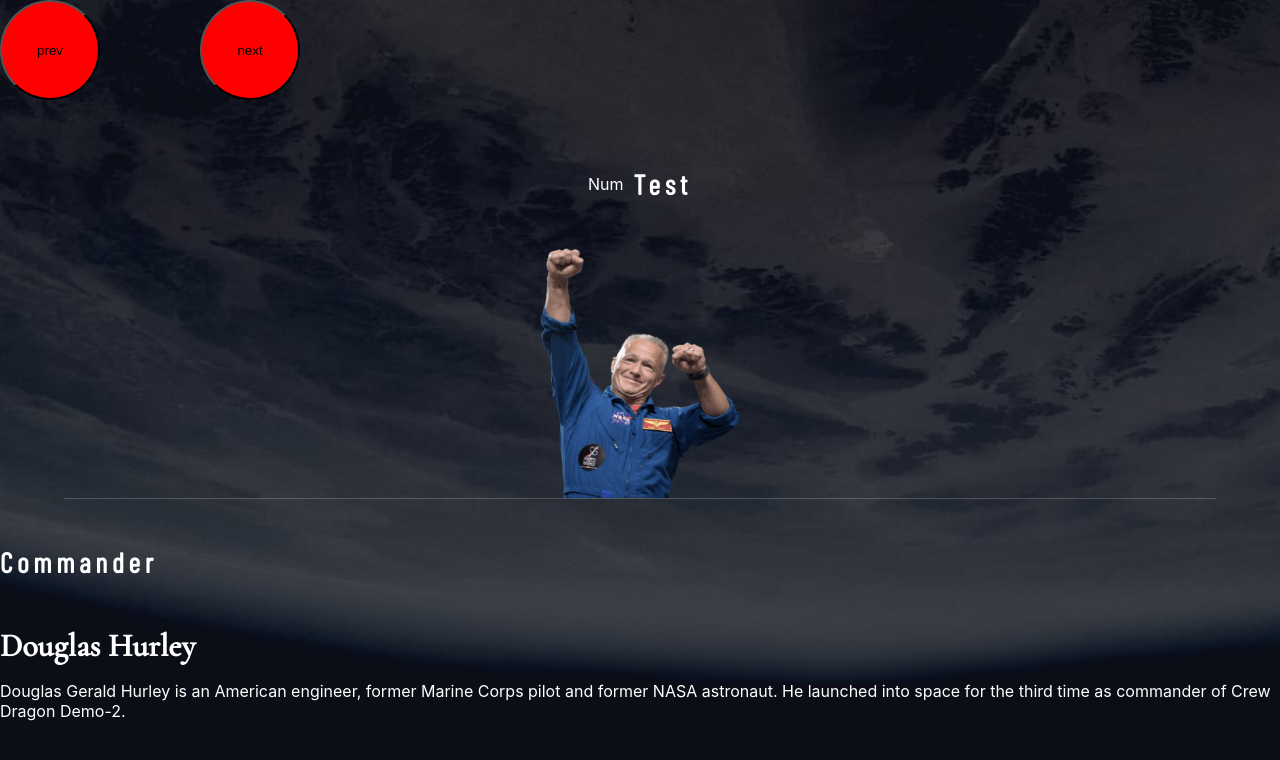
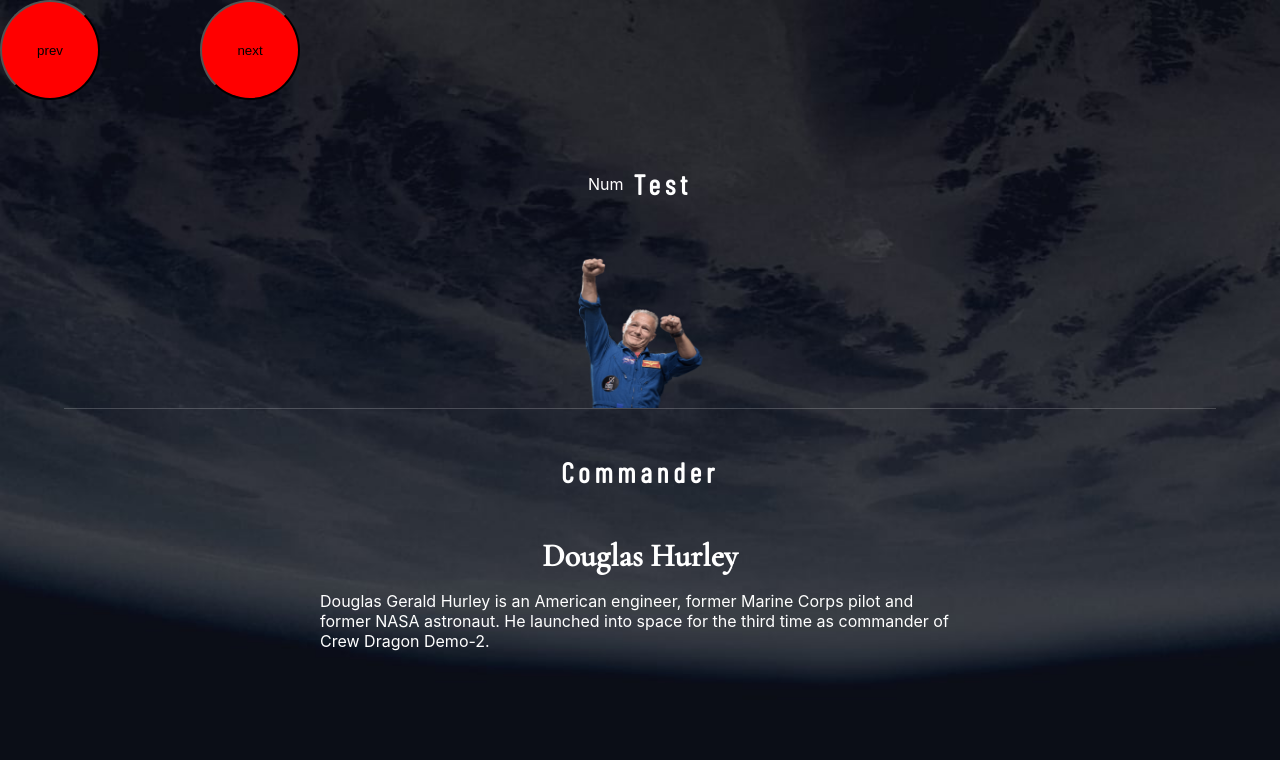
Before and after one commit to Stamwill/space-tourism, a Next.js app: page /crew in a window 1280 px wide. Shown: the top 760 px of the page. Built offline with nearby package versions, Linux system fonts and the light colour scheme.

Commit message:
[CrewMember] Add styling

```diff
--- a/src/blocks/CrewMember/CrewMember.module.css
+++ b/src/blocks/CrewMember/CrewMember.module.css
@@ -2,21 +2,22 @@
   color: var(--white-color);
   display: flex;
   flex-direction: column;
+  justify-content: center;
   align-items: center;
+  overflow-x: hidden;
 }
 
 .crew {
-  /* margin-right: 100%; */
-  /* overflow: hidden; */
   display: flex;
   flex-direction: column;
-  /* position: relative; */
+  justify-content: center;
+  align-items: center;
   flex: 0 0 100%;
 }
 
 .crewImg {
-  height: 250px;
-  width: 200px;
+  height: 150px;
+  width: 125px;
   margin: 0 auto;
 }
 
@@ -29,3 +30,8 @@
   background-color: var(--white-color);
   opacity: 0.2;
 }
+
+.bio {
+  width: 50%;
+  margin-bottom: 20px;
+}
```
